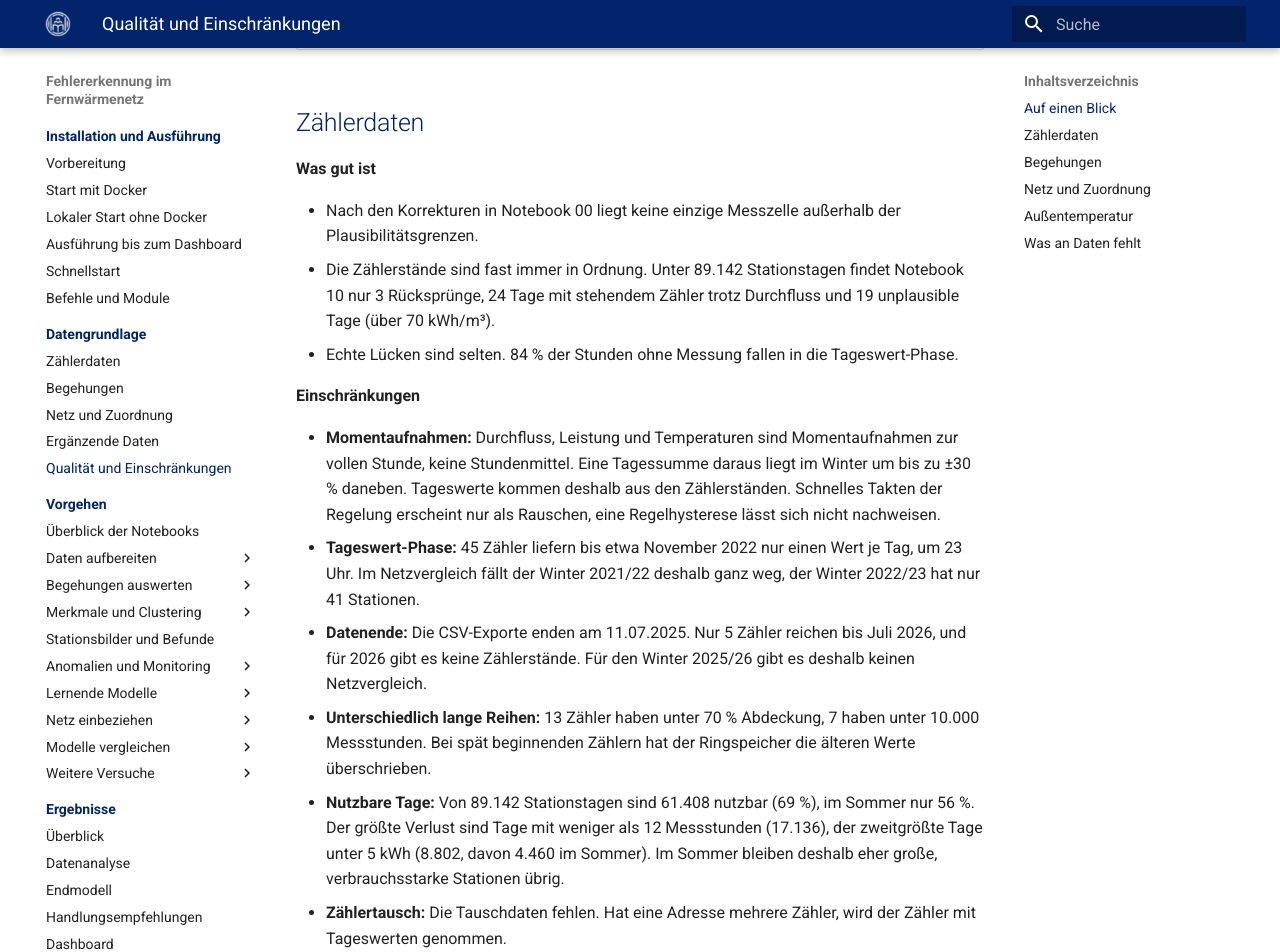
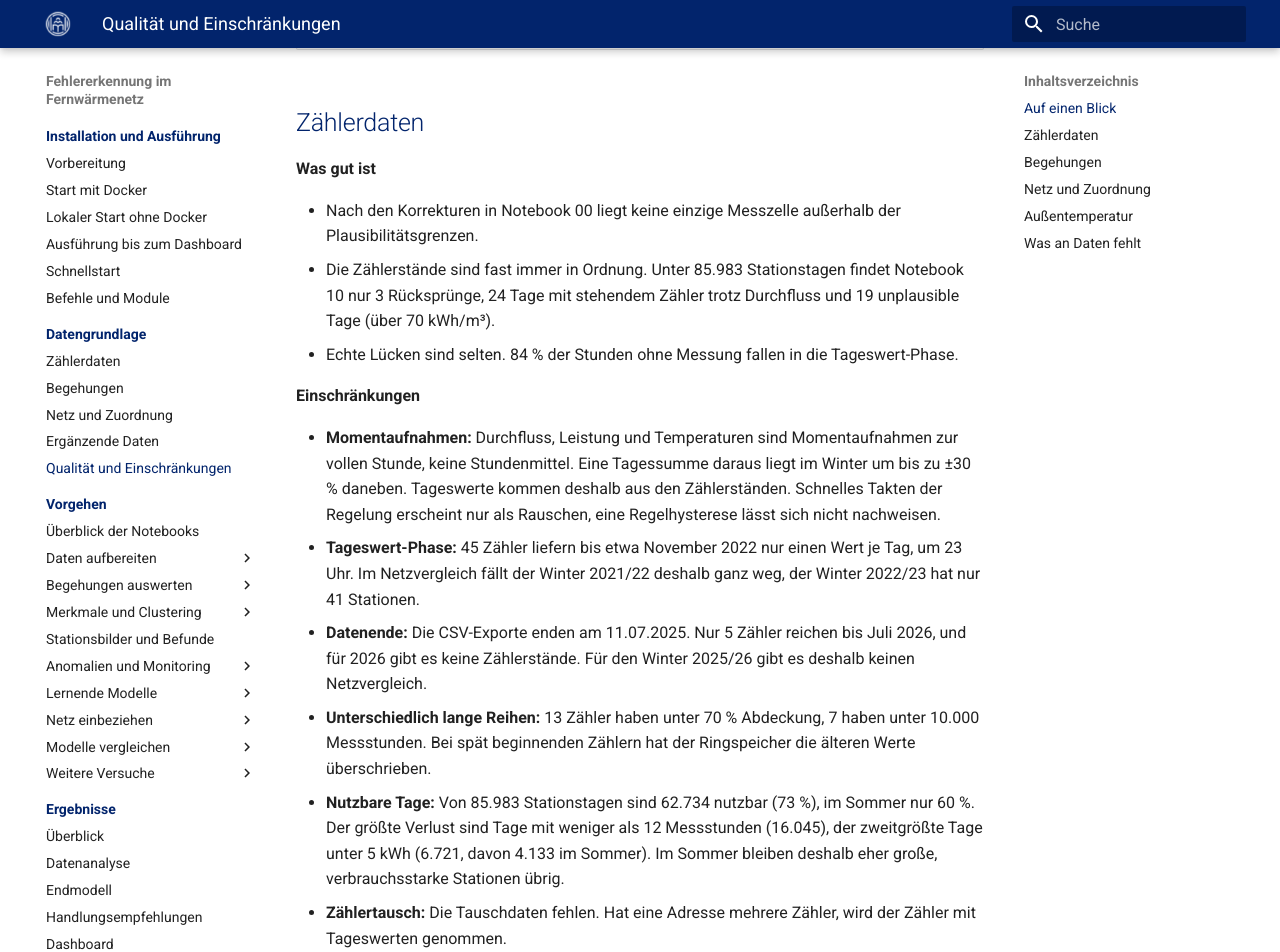
Before and after one commit to ivelinayna/projektseminar, an MkDocs documentation site: the page built from docs/datengrundlage/qualitaet.md, in a window 1280 px wide and 1400 px high, scrolled down 608 px. Shown: the top 952 px of the window. Built offline with MkDocs 1.6.1 and Material for MkDocs 9.7.7, drawn with Linux system fonts in a browser that asks for light colours.

Commit message:
Doku: NB-10-Zahlen in Qualität und Grenzen der Daten aktualisiert, Vorschlag für künftige Begehungen in der Ergebnis-Übersicht, Aufbau der Arbeit an neue Seitennamen angepasst

```diff
--- a/docs/datengrundlage/qualitaet.md
+++ b/docs/datengrundlage/qualitaet.md
@@ -18,7 +18,7 @@ Ergebnisse bedeuten, steht unter [Grenzen und Erkenntnisse](../grenzen/index.md)
 **Was gut ist**
 
 - Nach den Korrekturen in Notebook 00 liegt keine einzige Messzelle außerhalb der Plausibilitätsgrenzen.
-- Die Zählerstände sind fast immer in Ordnung. Unter 89.142 Stationstagen findet Notebook 10 nur 3 Rücksprünge, 24
+- Die Zählerstände sind fast immer in Ordnung. Unter 85.983 Stationstagen findet Notebook 10 nur 3 Rücksprünge, 24
   Tage mit stehendem Zähler trotz Durchfluss und 19 unplausible Tage (über 70 kWh/m³).
 - Echte Lücken sind selten. 84 % der Stunden ohne Messung fallen in die Tageswert-Phase.
 
@@ -34,8 +34,8 @@ Ergebnisse bedeuten, steht unter [Grenzen und Erkenntnisse](../grenzen/index.md)
   Zählerstände. Für den Winter 2025/26 gibt es deshalb keinen Netzvergleich.
 - **Unterschiedlich lange Reihen:** 13 Zähler haben unter 70 % Abdeckung, 7 haben unter 10.000 Messstunden. Bei spät
   beginnenden Zählern hat der Ringspeicher die älteren Werte überschrieben.
-- **Nutzbare Tage:** Von 89.142 Stationstagen sind 61.408 nutzbar (69 %), im Sommer nur 56 %. Der größte Verlust
-  sind Tage mit weniger als 12 Messstunden (17.136), der zweitgrößte Tage unter 5 kWh (8.802, davon 4.460 im Sommer).
+- **Nutzbare Tage:** Von 85.983 Stationstagen sind 62.734 nutzbar (73 %), im Sommer nur 60 %. Der größte Verlust
+  sind Tage mit weniger als 12 Messstunden (16.045), der zweitgrößte Tage unter 5 kWh (6.721, davon 4.133 im Sommer).
   Im Sommer bleiben deshalb eher große, verbrauchsstarke Stationen übrig.
 - **Zählertausch:** Die Tauschdaten fehlen. Hat eine Adresse mehrere Zähler, wird der Zähler mit Tageswerten
   genommen.
```
Also changed, not shown: docs/einleitung/aufbau.md (+2 -2 lines), docs/ergebnisse/index.md (+1 -0 lines), docs/grenzen/daten.md (+1 -1 lines).
